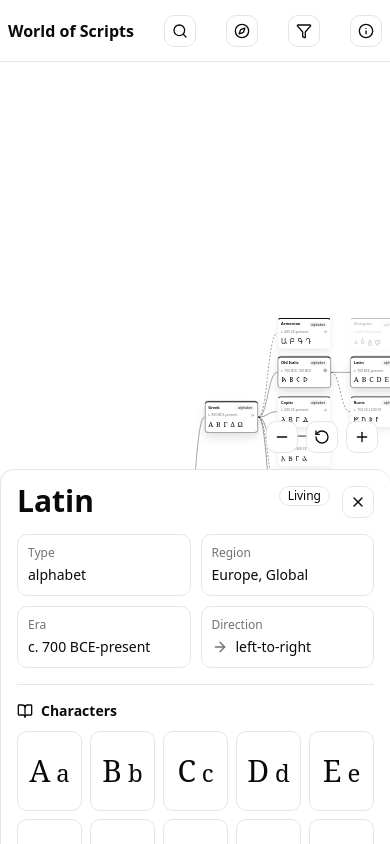
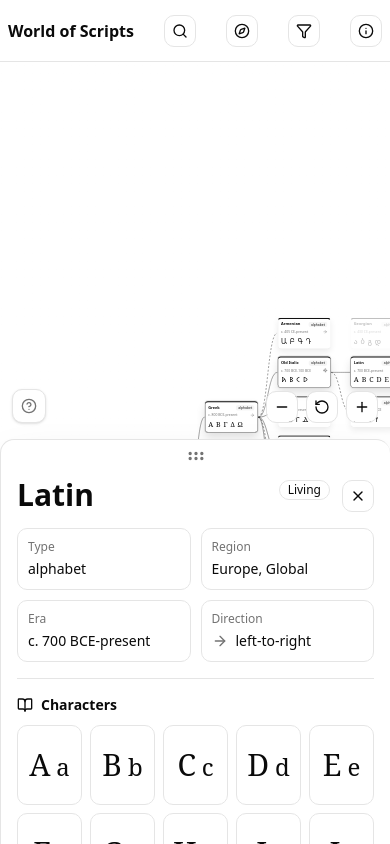
Before and after one commit to sichengchen/world-of-scripts, a React (Vite) app: page / in a window 390 px wide. Built offline with nearby package versions, Linux system fonts and the light colour scheme; a web font is replaced by a local one.

Commit message:
fix: improve mobile inspector sheet

```diff
--- a/src/App.tsx
+++ b/src/App.tsx
@@ -20,6 +20,7 @@ import {
   Filter,
   Github,
   GitBranch,
+  GripHorizontal,
   Info,
   MessageSquare,
   Minus,
@@ -30,7 +31,7 @@ import {
   X,
 } from 'lucide-react'
 import { useEffect, useMemo, useRef, useState } from 'react'
-import type { CSSProperties } from 'react'
+import type { CSSProperties, PointerEvent } from 'react'
 import { Badge } from '@/components/ui/badge'
 import { Button } from '@/components/ui/button'
 import {
@@ -217,6 +218,7 @@ function AlphabetWorld() {
   const [activeTrace, setActiveTrace] = useState<string | null>('latin-path')
   const [filtersOpen, setFiltersOpen] = useState(false)
   const [searchOpen, setSearchOpen] = useState(false)
+  const [inspectorExpanded, setInspectorExpanded] = useState(false)
   const { fitBounds, fitView, setCenter, zoomIn, zoomOut } = useReactFlow()
 
   const activeTraceIds = useMemo<Set<string>>(
@@ -290,6 +292,10 @@ function AlphabetWorld() {
     return () => window.clearTimeout(handle)
   }, [activeTrace, activeTraceBounds, fitBounds, viewMode])
 
+  useEffect(() => {
+    setInspectorExpanded(false)
+  }, [selectedId])
+
   function selectScript(id: string) {
     const node = nodes.find((item) => item.id === id)
     setSelectedId(id)
@@ -349,8 +355,9 @@ function AlphabetWorld() {
           >
             <Background color="var(--border)" gap={28} size={1} variant={BackgroundVariant.Dots} />
           </ReactFlow>
-          <Legend />
+          <Legend inspectorExpanded={Boolean(selectedScript && inspectorExpanded)} />
           <CanvasControls
+            inspectorExpanded={Boolean(selectedScript && inspectorExpanded)}
             onFit={() => fitView({ padding: 0.18, duration: 600 })}
             onZoomIn={() => zoomIn({ duration: 250 })}
             onZoomOut={() => zoomOut({ duration: 250 })}
@@ -359,8 +366,10 @@ function AlphabetWorld() {
 
         <Inspector
           script={selectedScript}
+          expanded={inspectorExpanded}
           relatedScripts={selectedScript ? getImmediateRelations(selectedScript.id) : null}
           onClose={() => setSelectedId(null)}
+          onExpandedChange={setInspectorExpanded}
           onSelect={selectScript}
         />
       </section>
@@ -644,17 +653,22 @@ function Toolbar({
 }
 
 function CanvasControls({
+  inspectorExpanded,
   onFit,
   onZoomIn,
   onZoomOut,
 }: {
+  inspectorExpanded: boolean
   onFit: () => void
   onZoomIn: () => void
   onZoomOut: () => void
 }) {
   return (
     <div
-      className="absolute bottom-4 right-4 z-10 inline-flex items-center gap-2 max-[820px]:bottom-[calc(48%+1rem)] max-[820px]:right-3"
+      className={cn(
+        'absolute bottom-4 right-4 z-10 inline-flex items-center gap-2 max-[820px]:right-3',
+        inspectorExpanded ? 'max-[820px]:hidden' : 'max-[820px]:bottom-[calc(48dvh+1rem)]',
+      )}
       aria-label="Canvas controls"
     >
       <Button variant="outline" size="icon" aria-label="Zoom out" onClick={onZoomOut}>
@@ -760,16 +774,23 @@ function TimelineTickNode({ data }: { data: TimelineTickData }) {
 }
 
 function Inspector({
+  expanded,
   onClose,
+  onExpandedChange,
   onSelect,
   relatedScripts,
   script,
 }: {
+  expanded: boolean
   onClose: () => void
+  onExpandedChange: (expanded: boolean) => void
   onSelect: (id: string) => void
   relatedScripts: { ancestors: ScriptNode[]; children: ScriptNode[] } | null
   script: ScriptNode | null
 }) {
+  const dragStartY = useRef<number | null>(null)
+  const dragHandled = useRef(false)
+
   if (!script || !relatedScripts) {
     return (
       <aside className="inspector empty-inspector" aria-label="Script details">
@@ -794,14 +815,61 @@ function Inspector({
   const scriptText = getScriptTextAttributes(script)
   const isVertical = isVerticalDirection(script.direction)
 
+  function handleSheetPointerDown(event: PointerEvent<HTMLButtonElement>) {
+    dragStartY.current = event.clientY
+    event.currentTarget.setPointerCapture(event.pointerId)
+  }
+
+  function handleSheetPointerUp(event: PointerEvent<HTMLButtonElement>) {
+    if (dragStartY.current === null) return
+
+    const deltaY = event.clientY - dragStartY.current
+    dragStartY.current = null
+    dragHandled.current = Math.abs(deltaY) > 28
+
+    if (deltaY < -28) {
+      onExpandedChange(true)
+      return
+    }
+
+    if (deltaY > 28) {
+      onExpandedChange(false)
+    }
+  }
+
+  function handleSheetClick() {
+    if (dragHandled.current) {
+      dragHandled.current = false
+      return
+    }
+
+    onExpandedChange(!expanded)
+  }
+
   return (
     <aside
-      className="min-h-0 min-w-0 overflow-hidden border-l bg-card max-[820px]:absolute max-[820px]:inset-x-0 max-[820px]:bottom-0 max-[820px]:z-20 max-[820px]:max-h-[48%] max-[820px]:rounded-t-xl max-[820px]:border-t"
+      className={cn(
+        'min-h-0 min-w-0 overflow-hidden border-l bg-card max-[820px]:absolute max-[820px]:inset-x-0 max-[820px]:bottom-0 max-[820px]:z-20 max-[820px]:flex max-[820px]:flex-col max-[820px]:rounded-t-xl max-[820px]:border-t max-[820px]:shadow-2xl max-[820px]:transition-[height,max-height] max-[820px]:duration-200 max-[820px]:ease-out',
+        expanded
+          ? 'max-[820px]:h-[calc(100dvh-64px)] max-[820px]:max-h-[calc(100dvh-64px)]'
+          : 'max-[820px]:h-[48dvh] max-[820px]:max-h-[48dvh]',
+      )}
       aria-label={`${script.name} details`}
       style={{ '--script-font': scriptText.fontFamily } as CSSProperties}
     >
-      <ScrollArea className="h-full">
-      <div className="flex flex-col gap-4 p-4">
+      <button
+        className="hidden h-8 shrink-0 touch-none items-center justify-center text-muted-foreground max-[820px]:flex"
+        type="button"
+        aria-label={expanded ? 'Collapse details sheet' : 'Expand details sheet'}
+        aria-expanded={expanded}
+        onClick={handleSheetClick}
+        onPointerDown={handleSheetPointerDown}
+        onPointerUp={handleSheetPointerUp}
+      >
+        <GripHorizontal className="size-5" aria-hidden="true" />
+      </button>
+      <ScrollArea className="h-full min-h-0">
+      <div className="flex flex-col gap-4 p-4 max-[820px]:pb-8 max-[820px]:pt-2">
       <div className="flex items-start justify-between gap-3">
         <div className="min-w-0 flex-1">
           <div className="flex items-start justify-between gap-3">
@@ -1030,15 +1098,18 @@ function RelationGroup({
   )
 }
 
-function Legend() {
+function Legend({ inspectorExpanded }: { inspectorExpanded: boolean }) {
   return (
     <div
-      className="group absolute bottom-4 left-4 z-10 inline-flex items-center rounded-lg border bg-card px-2 py-2 text-xs font-medium text-muted-foreground shadow-sm transition-all focus-within:px-3 hover:px-3 max-[820px]:bottom-48 max-[820px]:left-3"
+      className={cn(
+        'group absolute bottom-4 left-4 z-10 inline-flex items-center whitespace-nowrap rounded-lg border bg-card px-2 py-2 text-xs font-medium text-muted-foreground shadow-sm transition-all focus-within:px-3 hover:px-3 max-[820px]:left-3',
+        inspectorExpanded ? 'max-[820px]:hidden' : 'max-[820px]:bottom-[calc(48dvh+1rem)]',
+      )}
       aria-label="Relationship legend"
       tabIndex={0}
     >
       <CircleHelp className="size-4 shrink-0" aria-hidden="true" />
-      <div className="grid max-w-0 grid-cols-[max-content_max-content_max-content] items-center gap-0 overflow-hidden opacity-0 transition-all duration-200 group-focus-within:ml-3 group-focus-within:max-w-[520px] group-focus-within:gap-3 group-focus-within:opacity-100 group-hover:ml-3 group-hover:max-w-[520px] group-hover:gap-3 group-hover:opacity-100 max-[820px]:grid-cols-1 max-[820px]:items-start">
+      <div className="grid max-w-0 grid-cols-[max-content_max-content_max-content] items-center gap-0 overflow-hidden opacity-0 transition-all duration-200 group-focus-within:ml-3 group-focus-within:max-w-[520px] group-focus-within:gap-3 group-focus-within:opacity-100 group-hover:ml-3 group-hover:max-w-[520px] group-hover:gap-3 group-hover:opacity-100 max-[820px]:hidden max-[820px]:grid-cols-1 max-[820px]:items-start max-[820px]:group-focus-within:grid max-[820px]:group-hover:grid">
         <LegendItem label="descended/adapted" />
         <LegendItem dashed label="influenced/disputed" />
         <LegendItem strong label="selected path" />
```
